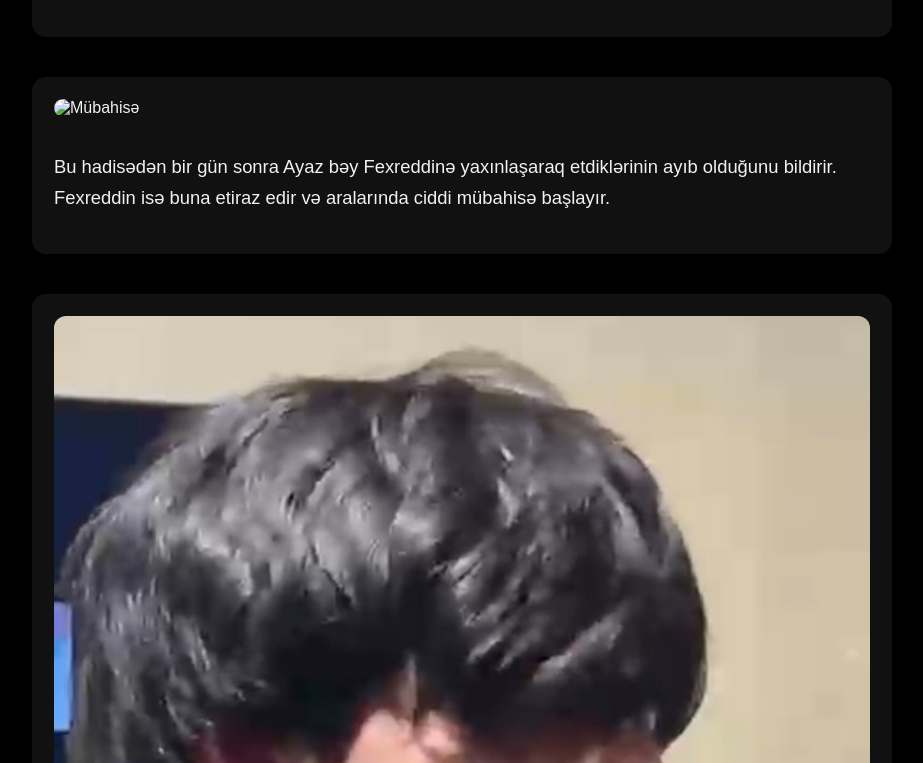
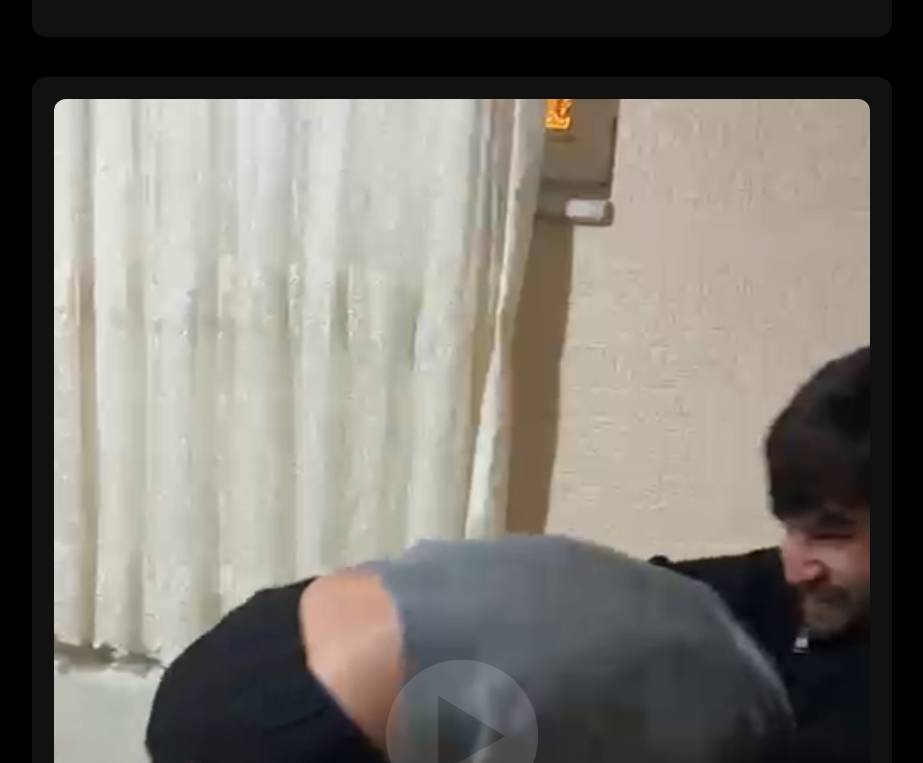
Before and after one commit to javanshirafandi666-art/fexressn, a plain HTML site: page sayfa2.html in a window 1280 px wide. Shown: the part 2857-3620 px from the top of the page, without its empty margins (178-1101 px from the left). Drawn offline with Linux system fonts and the light colour scheme; files that its build step writes are made by us from their sources.

Commit message:
Update sayfa2.html

```diff
--- a/sayfa2.html
+++ b/sayfa2.html
@@ -20,7 +20,7 @@
 </section>
 
 <section class="card">
-<img src="mubahise1.jpg" alt="Mübahisə">
+<img src="olay2.jpg" alt="Mübahisə">
 <p>Bu hadisədən bir gün sonra Ayaz bəy Fexreddinə yaxınlaşaraq etdiklərinin ayıb olduğunu bildirir. Fexreddin isə buna etiraz edir və aralarında ciddi mübahisə başlayır.</p>
 </section>
 
```
